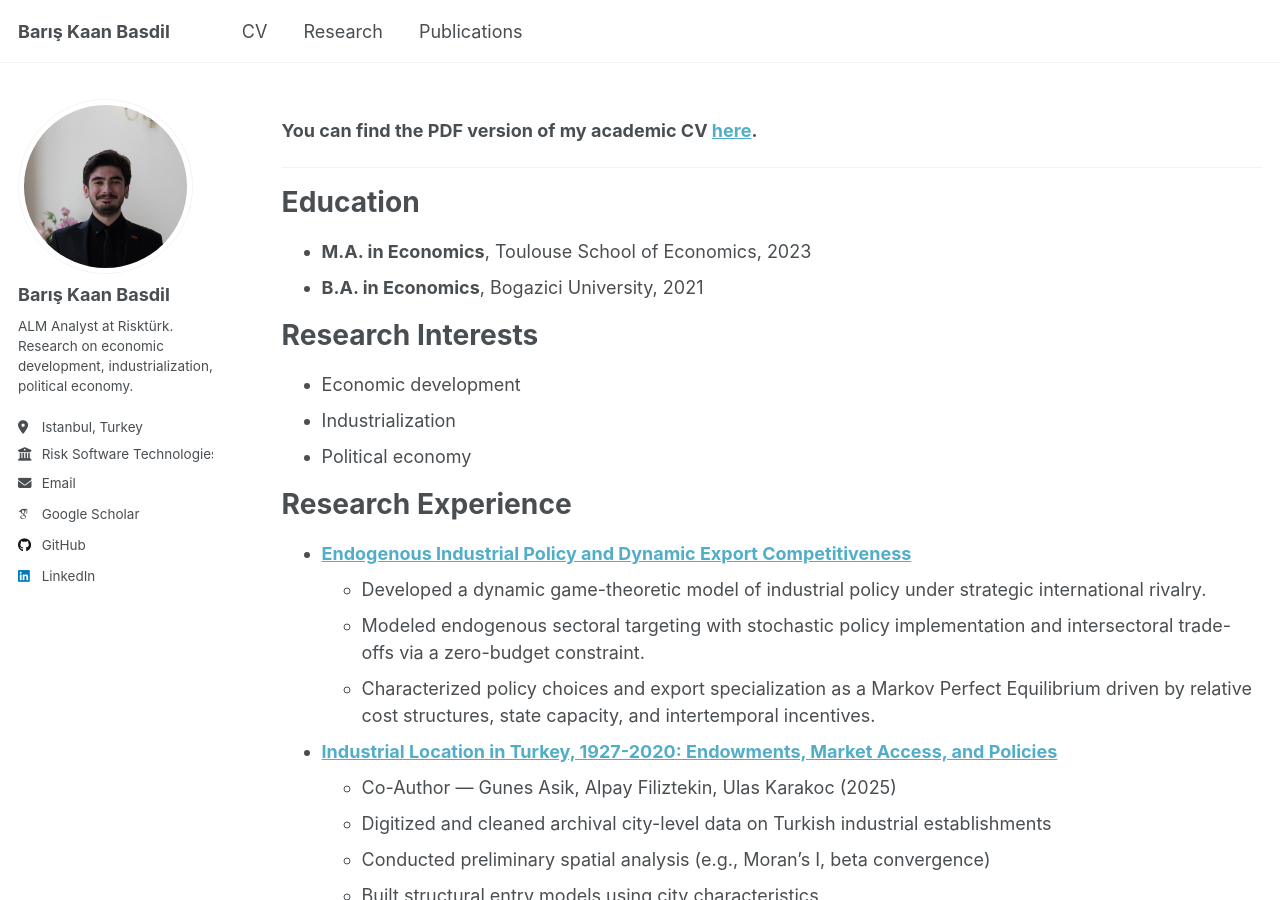
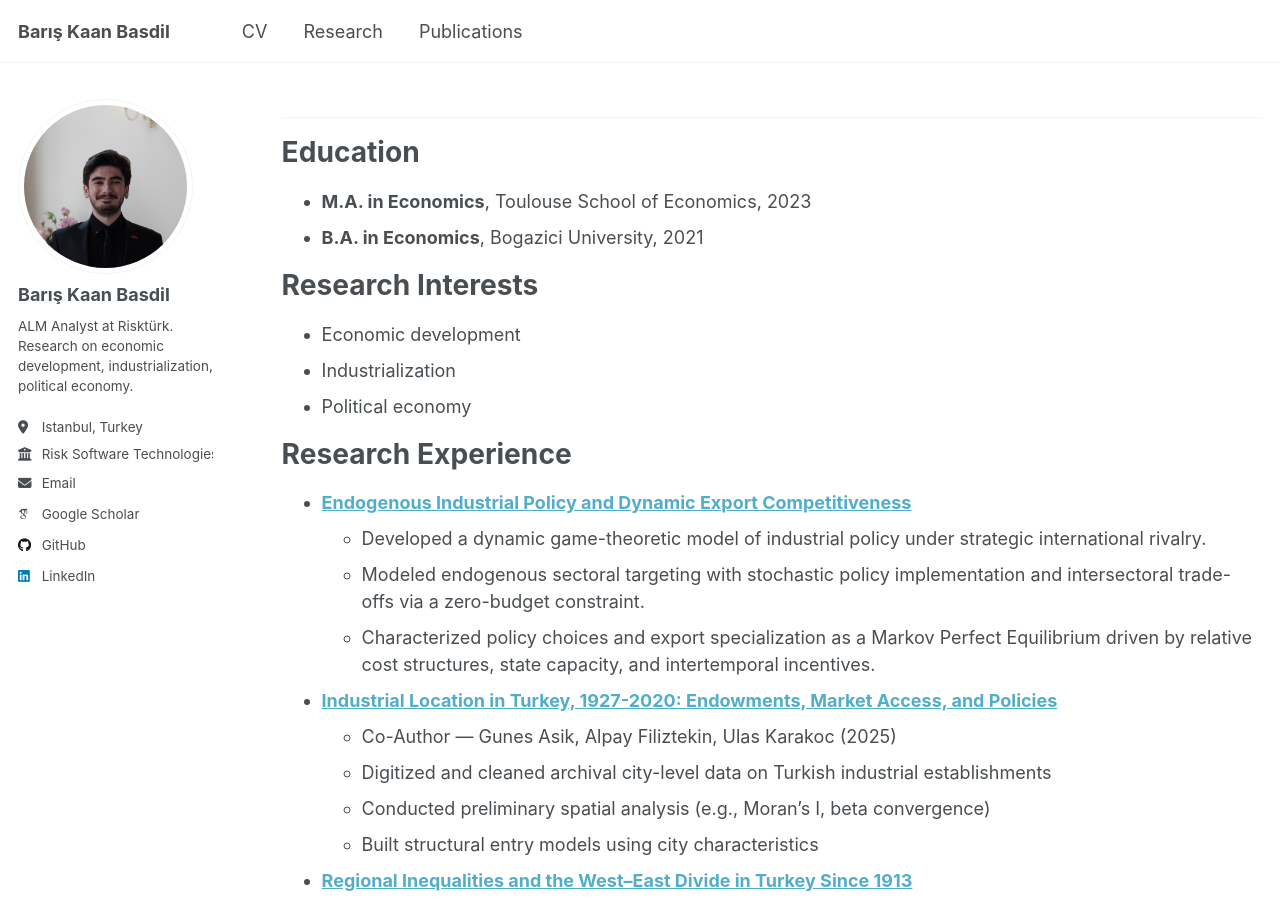
Before and after one commit to bkbasdil/bkbasdil.github.io, a Jekyll site: the page built from _pages/cv.md, in a window 1280 px wide and 900 px high. Built offline with Jekyll 4.4.1, drawn with Linux system fonts in a browser that asks for light colours; some web fonts are replaced; a script that is not in the unit is left out.

Commit message:
Update cv.md

```diff
--- a/_pages/cv.md
+++ b/_pages/cv.md
@@ -8,8 +8,6 @@ redirect_from:
 ---
 
 {% include base_path %}
-
-**You can find the PDF version of my academic CV [here](https://drive.google.com/file/d/1b2TkvHKXg738yCmuv7Jw5Nolv03vYtv7/view?usp=sharing).**
 
 <hr>
 
```
